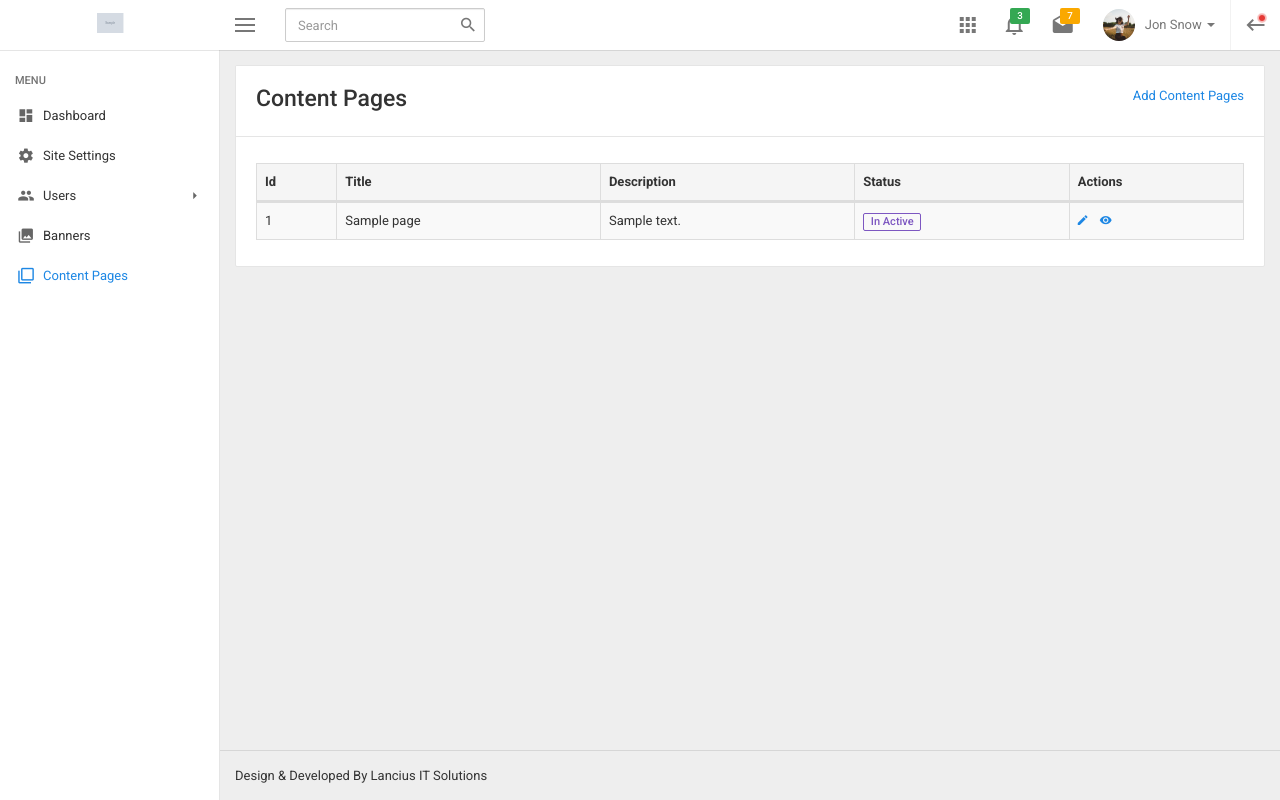
After one commit to Srinivaslancius/develop_new_admin, a PHP site: page /develop_new_admin/content_pages.php in a window 1280 px wide. The commit adds this page. Run offline with PHP 8.4, Linux system fonts and the light colour scheme; tables that the repository leaves empty or names only in its code hold one stand-in row (values such as "Sample post"); grey boxes marked "Sample" are stand-in pictures; some libraries are stand-ins or nearby versions.

Commit message:
added content pages

```diff
--- a/manage_webmaster/admin_includes/main_header.php
+++ b/manage_webmaster/admin_includes/main_header.php
@@ -20,8 +20,8 @@ if(!isset($_SESSION['admin_user_id'])) {
     <meta name="viewport" content="width=device-width,initial-scale=1">
     <meta name="description" content="">
     <title><?php echo $getSiteSettingsData['admin_title'];?></title>
-    <link rel="icon" type="image/png" href="favicon-32x32.png" sizes="32x32">
-    <link rel="icon" type="image/png" href="favicon-16x16.png" sizes="16x16">
+    <!-- <link rel="icon" type="image/png" href="favicon-32x32.png" sizes="32x32">
+    <link rel="icon" type="image/png" href="favicon-16x16.png" sizes="16x16"> -->
     <link href="https://fonts.googleapis.com/css?family=Roboto:300,400,400i,500,700" rel="stylesheet">
     <link rel="stylesheet" href="css/vendor.min.css">
     <link rel="stylesheet" href="css/cosmos.min.css">
@@ -34,7 +34,7 @@ if(!isset($_SESSION['admin_user_id'])) {
         <div class="navbar-header">
           <a class="navbar-brand" href="dashboard.php">
             <img src="<?php echo $base_url . 'uploads/logo/'.$getSiteSettingsData['logo'] ?>" height="20">
-            <span><?php echo $getSiteSettingsData['admin_title'];?></span>
+            <!-- <span><?php echo $getSiteSettingsData['admin_title'];?></span> -->
           </a>
           <button class="navbar-toggler left-sidebar-toggle pull-left visible-xs" type="button">
             <span class="hamburger"></span>
--- a/manage_webmaster/admin_includes/side_navigation.php
+++ b/manage_webmaster/admin_includes/side_navigation.php
@@ -47,6 +47,15 @@
               </a>
             </li>
 
+            <li  class="<?php if($page_name == 'content_pages.php') { echo "active"; } ?>">
+              <a href="content_pages.php" aria-haspopup="true">
+                <span class="menu-icon">
+                   <i class="zmdi zmdi-collection-item  zmdi-hc-fw"></i>
+                </span>
+                <span class="menu-text">Content Pages</span>
+              </a>
+            </li>
+
 
           </ul>
         </div>
--- /dev/null
+++ b/manage_webmaster/content_pages.php
@@ -0,0 +1,41 @@
+<?php include_once 'admin_includes/main_header.php'; ?>
+<?php $getUsersData = getDataFromTables('content_pages',$status=NULL,$clause=NULL,$id=NULL,$activeStatus=NULL,$activeTop=NULL); $i=1; ?>
+
+      <div class="site-content">
+
+        <div class="panel panel-default panel-table">
+          <div class="panel-heading">
+            <a href="add_content_pages.php" style="float:right">Add Content Pages</a>
+            <h3 class="m-t-0 m-b-5">Content Pages</h3>
+          </div>
+          <div class="panel-body">
+            <div class="table-responsive">
+              <table class="table table-striped table-bordered dataTable" id="table-1">
+                <thead>
+                  <tr>
+                    <th>Id</th>
+                    <th>Title</th>
+                    <th>Description</th>
+                    <th>Status</th>
+                    <th>Actions</th>
+                  </tr>
+                </thead>
+                <tbody>
+                  <?php while ($row = $getUsersData->fetch_assoc()) { ?>
+                  <tr>
+                    <td><?php echo $i;?></td>
+                    <td><?php echo $row['title'];?></td>
+                    <td><?php echo substr(strip_tags($row['description']), 0,150);?></td>
+                    <td><?php if ($row['status']==0) { echo "<span class='label label-outline-success'>Active</span>" ;} else{ echo "<span class='label label-outline-info'>In Active</span>" ;}?></td>
+                    <td> <a href="edit_content_pages.php?uid=<?php echo $row['id']; ?>"><i class="zmdi zmdi-edit"></i></a> &nbsp; <a href="#"><i class="zmdi zmdi-eye zmdi-hc-fw"></i></a></td>
+                  </tr>
+                  <?php  $i++; } ?>
+                </tbody>
+              </table>
+            </div>
+          </div>
+        </div>
+
+      </div>
+   <?php include_once 'admin_includes/footer.php'; ?>
+   <script src="js/tables-datatables.min.js"></script>
--- a/manage_webmaster/site_settings.php
+++ b/manage_webmaster/site_settings.php
@@ -121,8 +121,7 @@
 
                   <div class="form-group">
                     <label for="form-control-4" class="control-label">Address</label>
-                    <textarea id="form-control-4" name="address" class="form-control" rows="3" data-error="This field is required."required><?php echo $getSiteSettingsData['address'];?></textarea>
-                    <div class="help-block with-errors">Write some details about yourself.</div>
+                    <input type="text" name="address" class="form-control" id="form-control-2" placeholder="Address" data-error="Please enter a valid Mobile." value="<?php echo $getSiteSettingsData['address'];?>" required>
                   </div>
                   <button type="submit" name="submit" value="Submit" class="btn btn-primary btn-block">Submit</button>
                 </form>
```
